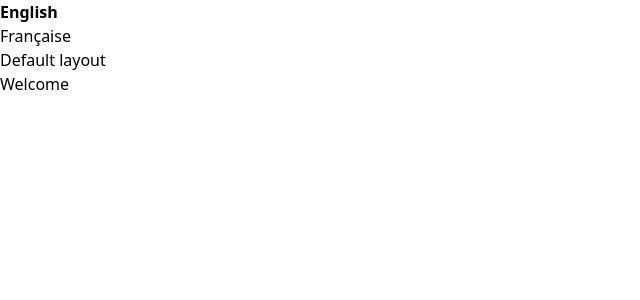
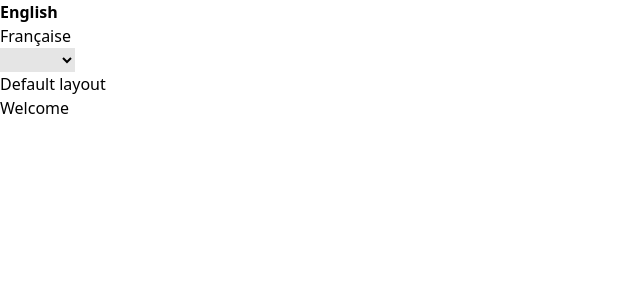
Before and after one commit to JMaylor/maylor-nuxt3-starter, a Nuxt app: page / in a window 1280 px wide. Shown: the top 300 px of the page, without its empty margins (0-640 px from the left). Built offline with nearby package versions, Linux system fonts and the light colour scheme.

Commit message:
feat: nuxt color mode

```diff
--- a/app.vue
+++ b/app.vue
@@ -3,6 +3,8 @@ import type { LocaleObject } from '@nuxtjs/i18n/dist/runtime/composables'
 
 const { locales, locale } = useI18n()
 const switchLocalePath = useSwitchLocalePath()
+
+const colorMode = useColorMode()
 </script>
 
 <template>
@@ -22,6 +24,21 @@ const switchLocalePath = useSwitchLocalePath()
     </li>
   </ul>
 
+  <select
+    v-model="colorMode.preference"
+    class="block bg-neutral-200 dark:bg-neutral-800"
+  >
+    <option value="system">
+      System
+    </option>
+    <option value="light">
+      Light
+    </option>
+    <option value="dark">
+      Dark
+    </option>
+  </select>
+
   <NuxtLayout>
     <NuxtPage />
   </NuxtLayout>
--- a/assets/main.css
+++ b/assets/main.css
@@ -1,3 +1,4 @@
 html, body, #__nuxt {
   height: 100%;
+  @apply dark:bg-neutral-700 dark:text-white;
 }
--- a/nuxt.config.ts
+++ b/nuxt.config.ts
@@ -17,6 +17,7 @@ export default defineNuxtConfig({
     'nuxt-icon', // https://github.com/nuxt-modules/icon
     '@nuxtjs/eslint-module', // https://nuxt.com/modules/eslint
     '@nuxtjs/i18n', // https://v8.i18n.nuxtjs.org/
+    '@nuxtjs/color-mode', // https://color-mode.nuxtjs.org/
   ],
   i18n: {
     vueI18n: './i18n.config.ts',
@@ -38,4 +39,5 @@ export default defineNuxtConfig({
       redirectOn: 'root', // recommended
     },
   },
+  colorMode: { classSuffix: '' },
 })
--- a/package.json
+++ b/package.json
@@ -21,6 +21,7 @@
     "@antfu/eslint-config": "^0.41.0",
     "@nuxt/devtools": "latest",
     "@nuxt/test-utils": "^3.7.3",
+    "@nuxtjs/color-mode": "^3.3.0",
     "@nuxtjs/eslint-module": "^4.1.0",
     "@nuxtjs/i18n": "npm:@nuxtjs/i18n-edge",
     "@nuxtjs/tailwindcss": "^6.8.0",
```
Also changed, not shown: 1 other file (tests, documents, lock files or other folders).
